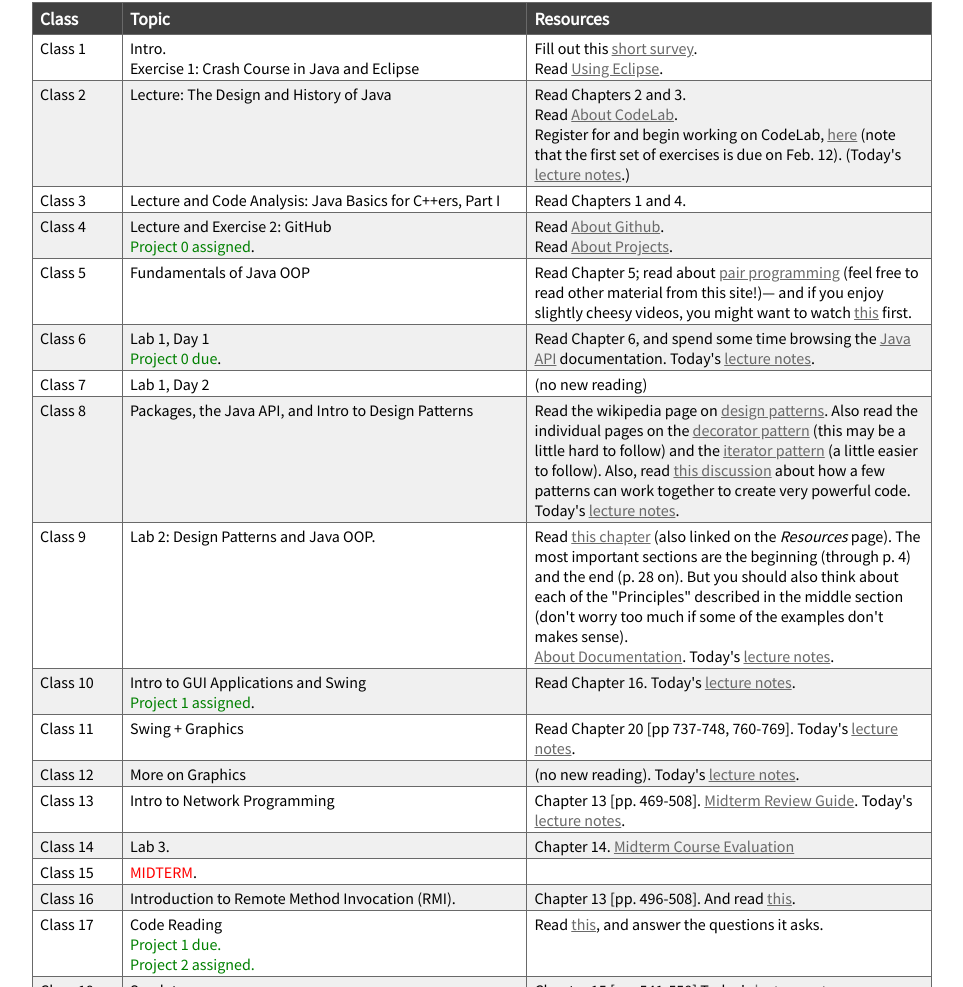
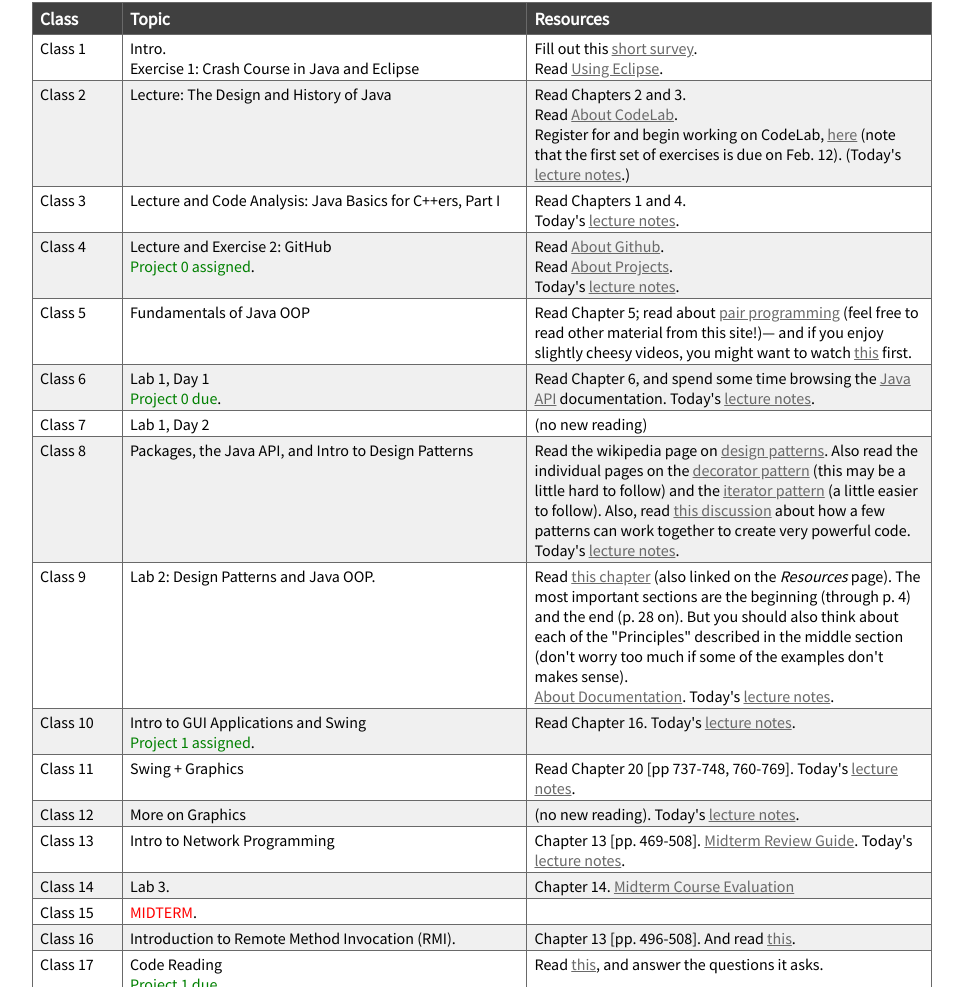
Before and after one commit to Dogstar3030/BC-CISC3120-S15.github.io, a plain HTML site: page calendar.html in a window 1280 px wide. Shown: the part 730-1717 px from the top of the page, without its empty margins (158-1121 px from the left). Drawn offline with Linux system fonts and the light colour scheme.

Commit message:
Add lectures notes for 3 and 4.

```diff
--- a/calendar.html
+++ b/calendar.html
@@ -99,7 +99,8 @@
                     <td>Lecture and Code Analysis: Java Basics for
                         C++ers, Part I</td>
 
-                    <td>Read Chapters 1 and 4.</td>
+                    <td>Read Chapters 1 and 4.<br/>
+                    Today's <a href="3_JavaBasics.pdf">lecture notes</a>.</td>
                 </tr>
                 <tr class="alt">
                     <td>Class 4</td>
@@ -110,6 +111,7 @@
 
                     <td>Read <a href="github.html">About Github</a>.<br />
                         Read <a href="projects.html">About Projects</a>.<br />
+                        Today's <a href="4_GitHub.pdf">lecture notes</a>.
 
                     </td>
                 </tr>
```
Also changed, not shown: 2 other files.
